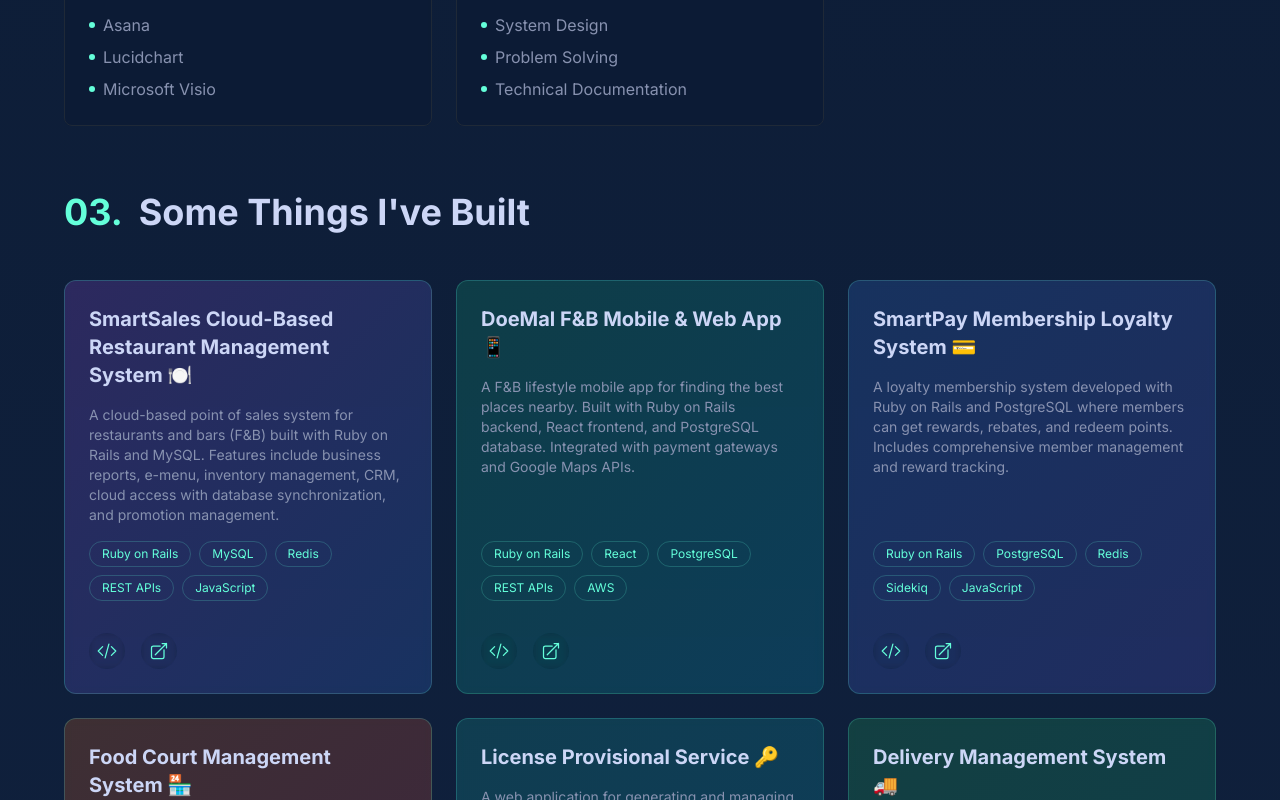
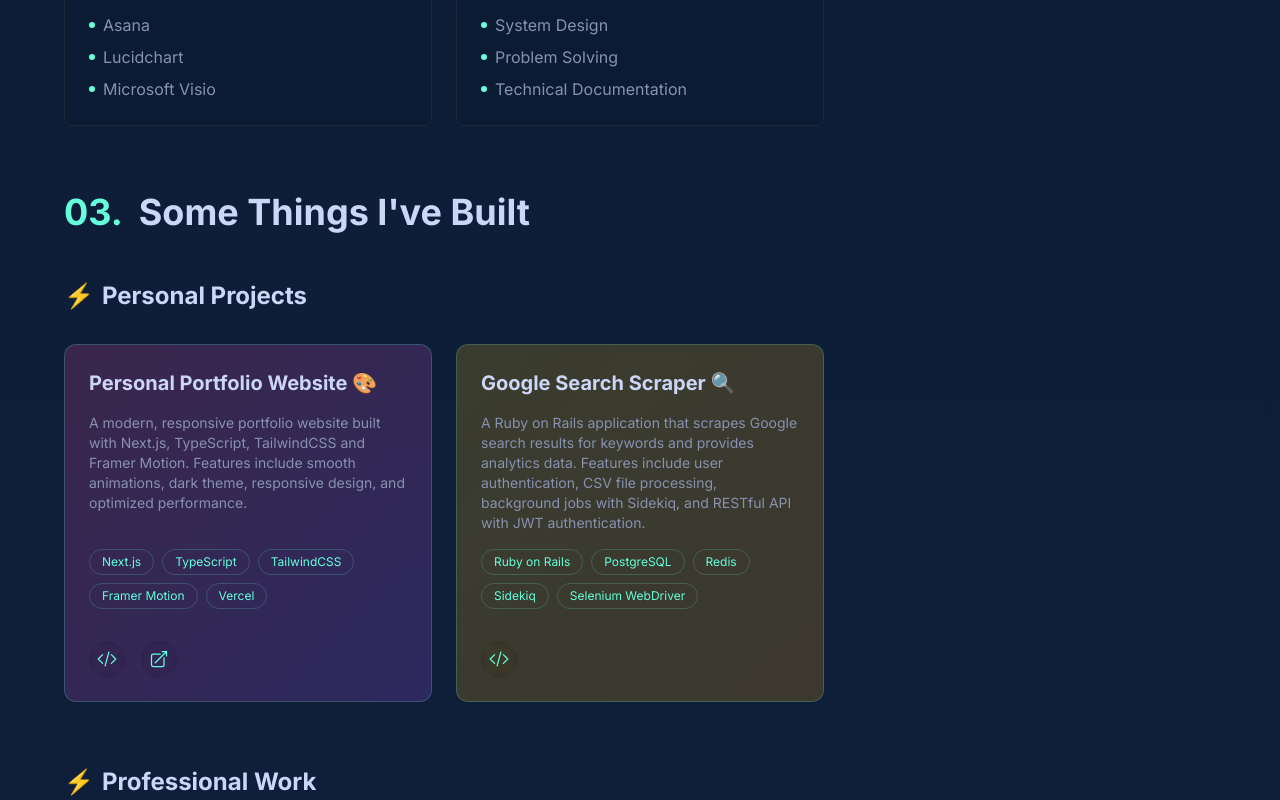
Before and after one commit to eddie-nyan/next_portfolio, a Next.js app: page / in a window 1280 px wide. Shown: the part 2100-2900 px from the top of the page. Built offline with nearby package versions, Linux system fonts and the light colour scheme.

Commit message:
update about, project page & readme

```diff
--- a/src/components/About.tsx
+++ b/src/components/About.tsx
@@ -97,13 +97,10 @@ export default function About() {
               [box-shadow:0_0_15px_rgba(100,255,218,0.3)]
               hover:[box-shadow:0_0_30px_rgba(100,255,218,0.5)]
               transition-all duration-500
-              hover:scale-105">
+              hover:scale-105"
+            >
               <div className="absolute inset-0 border-2 border-secondary/50 rounded-full z-20
-                group-hover:border-secondary/70 transition-colors duration-500" />
-              <motion.div
-                className="absolute inset-0 bg-secondary/30 mix-blend-overlay z-10 rounded-full"
-                whileHover={{ opacity: 0 }}
-                transition={{ duration: 0.3 }}
+                group-hover:border-secondary/70 transition-colors duration-500"
               />
               <div className="w-full h-full rounded-full overflow-hidden">
                 <Image
--- a/src/components/Projects.tsx
+++ b/src/components/Projects.tsx
@@ -12,14 +12,37 @@ export default function Projects() {
     threshold: 0.2,
   })
 
-  const projects = [
+  const personalProjects = [
+    {
+      title: 'Personal Portfolio Website 🎨',
+      description: 'A modern, responsive portfolio website built with Next.js, TypeScript, TailwindCSS and Framer Motion. Features include smooth animations, dark theme, responsive design, and optimized performance.',
+      tech: ['Next.js', 'TypeScript', 'TailwindCSS', 'Framer Motion', 'Vercel'],
+      links: {
+        github: 'https://github.com/eddie-nyan/next_portfolio',
+        live: 'https://next-portfolio-xi-murex.vercel.app/',
+      },
+      color: 'from-pink-500/20 to-purple-500/20',
+    },
+    {
+      title: 'Google Search Scraper 🔍',
+      description: 'A Ruby on Rails application that scrapes Google search results for keywords and provides analytics data. Features include user authentication, CSV file processing, background jobs with Sidekiq, and RESTful API with JWT authentication.',
+      tech: ['Ruby on Rails', 'PostgreSQL', 'Redis', 'Sidekiq', 'Selenium WebDriver'],
+      links: {
+        github: 'https://github.com/eddie-nyan/google_search_scraper_rails.git',
+        live: '',
+      },
+      color: 'from-yellow-500/20 to-amber-500/20',
+    },
+  ]
+
+  const workProjects = [
     {
       title: 'SmartSales Cloud-Based Restaurant Management System 🍽️',
       description: 'A cloud-based point of sales system for restaurants and bars (F&B) built with Ruby on Rails and MySQL. Features include business reports, e-menu, inventory management, CRM, cloud access with database synchronization, and promotion management.',
       tech: ['Ruby on Rails', 'MySQL', 'Redis', 'REST APIs', 'JavaScript'],
       links: {
-        github: '#',
-        live: '#',
+        github: '',
+        live: '',
       },
       color: 'from-purple-500/20 to-blue-500/20',
     },
@@ -28,8 +51,8 @@ export default function Projects() {
       description: 'A F&B lifestyle mobile app for finding the best places nearby. Built with Ruby on Rails backend, React frontend, and PostgreSQL database. Integrated with payment gateways and Google Maps APIs.',
       tech: ['Ruby on Rails', 'React', 'PostgreSQL', 'REST APIs', 'AWS'],
       links: {
-        github: '#',
-        live: '#',
+        github: '',
+        live: '',
       },
       color: 'from-emerald-500/20 to-cyan-500/20',
     },
@@ -38,8 +61,8 @@ export default function Projects() {
       description: 'A loyalty membership system developed with Ruby on Rails and PostgreSQL where members can get rewards, rebates, and redeem points. Includes comprehensive member management and reward tracking.',
       tech: ['Ruby on Rails', 'PostgreSQL', 'Redis', 'Sidekiq', 'JavaScript'],
       links: {
-        github: '#',
-        live: '#',
+        github: '',
+        live: '',
       },
       color: 'from-blue-500/20 to-indigo-500/20',
     },
@@ -48,8 +71,8 @@ export default function Projects() {
       description: 'A system that handles shops individually while generating consolidated business reports. Supports cashless payment via NFC technology for customer top-ups and payments using NFC cards.',
       tech: ['Ruby on Rails', 'MySQL', 'JavaScript', 'REST APIs', 'Redis'],
       links: {
-        github: '#',
-        live: '#',
+        github: '',
+        live: '',
       },
       color: 'from-orange-500/20 to-red-500/20',
     },
@@ -58,8 +81,8 @@ export default function Projects() {
       description: 'A web application for generating and managing POS system licenses. Features include store management, license key generation, expiry checking APIs, issue tracking, and invoice management.',
       tech: ['Ruby on Rails', 'PostgreSQL', 'REST APIs', 'Sidekiq', 'Redis'],
       links: {
-        github: '#',
-        live: '#',
+        github: '',
+        live: '',
       },
       color: 'from-teal-500/20 to-cyan-500/20',
     },
@@ -68,32 +91,25 @@ export default function Projects() {
       description: 'Real-time tracking delivery management system for e-commerce and retailers. Features include real-time consignment tracking, waypoint creation, route management, and integration with third-party delivery services.',
       tech: ['Ruby on Rails', 'PostgreSQL', 'JavaScript', 'REST APIs', 'AWS'],
       links: {
-        github: '#',
-        live: '#',
+        github: '',
+        live: '',
       },
       color: 'from-green-500/20 to-emerald-500/20',
     },
   ]
 
-  return (
-    <section id="projects" ref={ref} className="section-container section-spacing">
-      <motion.div
-        initial={{ opacity: 0, y: 20 }}
-        animate={inView ? { opacity: 1, y: 0 } : { opacity: 0, y: 20 }}
-        transition={{ duration: 0.6 }}
-        className="content-container"
-      >
-        <h2 className="text-3xl md:text-4xl font-bold text-textPrimary mb-12 flex items-center">
-          <span className="text-secondary mr-4">03.</span> Some Things I've Built
-        </h2>
-
+  const ProjectSection = ({ title, projects, delay = 0 }) => (
+    <div className="mb-16 last:mb-0">
+      <h3 className="text-2xl font-bold text-textPrimary mb-8 flex items-center">
+        <span className="text-secondary mr-2">⚡</span> {title}
+      </h3>
       <div className="grid grid-cols-1 sm:grid-cols-2 lg:grid-cols-3 gap-6">
         {projects.map((project, index) => (
           <motion.div
             key={project.title}
             initial={{ opacity: 0, y: 20 }}
             animate={inView ? { opacity: 1, y: 0 } : { opacity: 0, y: 20 }}
-              transition={{ duration: 0.6, delay: index * 0.2 }}
+            transition={{ duration: 0.6, delay: (index * 0.2) + delay }}
             className={`relative p-6 rounded-xl bg-gradient-to-br ${project.color} border border-secondary/20
               hover:border-secondary/30 backdrop-blur-sm transition-all duration-300 flex flex-col h-full`}
           >
@@ -118,25 +134,58 @@ export default function Projects() {
               </div>
 
               <div className="flex gap-4">
+                {project.links.github && (
                   <motion.a
                     href={project.links.github}
+                    target="_blank"
+                    rel="noopener noreferrer"
                     whileHover={{ y: -2 }}
                     className="hover-lift p-2 rounded-full bg-primary/40 backdrop-blur-sm hover:bg-primary/60"
                   >
                     <CodeBracketIcon className="w-5 h-5 text-secondary" />
                   </motion.a>
+                )}
+                {project.links.live && (
                   <motion.a
                     href={project.links.live}
+                    target="_blank"
+                    rel="noopener noreferrer"
                     whileHover={{ y: -2 }}
                     className="hover-lift p-2 rounded-full bg-primary/40 backdrop-blur-sm hover:bg-primary/60"
                   >
                     <ArrowTopRightOnSquareIcon className="w-5 h-5 text-secondary" />
                   </motion.a>
+                )}
               </div>
             </div>
           </motion.div>
         ))}
       </div>
+    </div>
+  )
+
+  return (
+    <section id="projects" ref={ref} className="section-container section-spacing">
+      <motion.div
+        initial={{ opacity: 0, y: 20 }}
+        animate={inView ? { opacity: 1, y: 0 } : { opacity: 0, y: 20 }}
+        transition={{ duration: 0.6 }}
+        className="content-container"
+      >
+        <h2 className="text-3xl md:text-4xl font-bold text-textPrimary mb-12 flex items-center">
+          <span className="text-secondary mr-4">03.</span> Some Things I've Built
+        </h2>
+
+        <ProjectSection
+          title="Personal Projects"
+          projects={personalProjects}
+        />
+
+        <ProjectSection
+          title="Professional Work"
+          projects={workProjects}
+          delay={0.4}
+        />
       </motion.div>
     </section>
   )
```
Also changed, not shown: 1 other file (tests, documents, lock files or other folders). Lines whose indentation alone changed are shown as unchanged.
